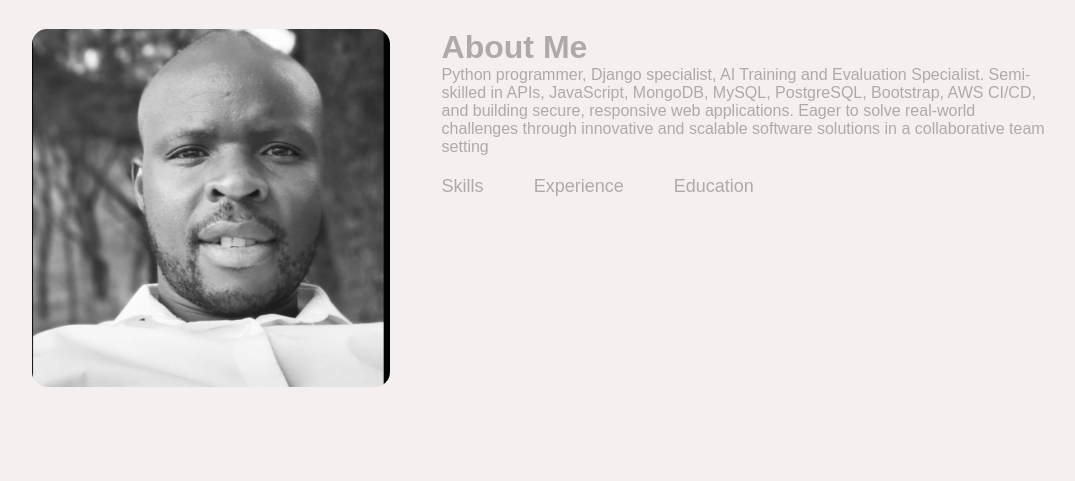
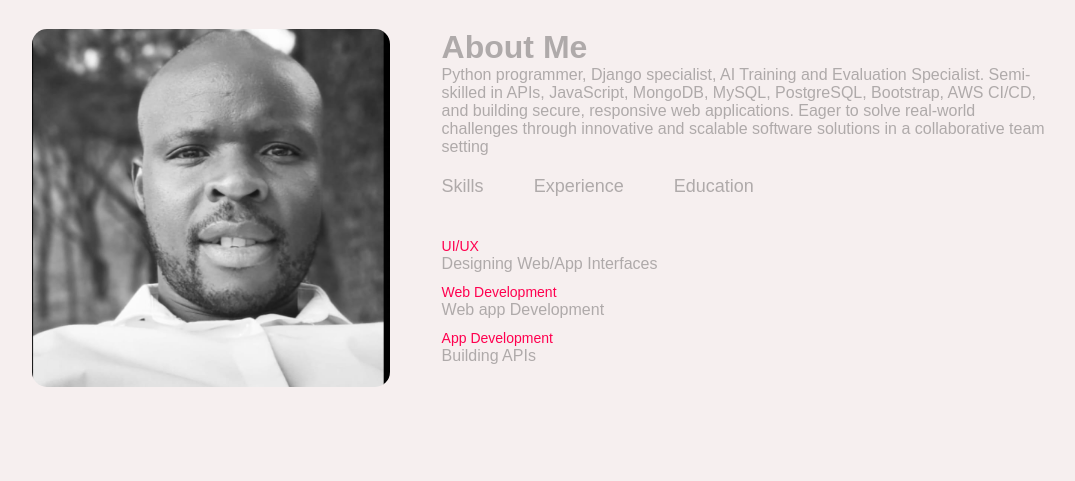
Before and after one commit to pasej5/devmat_tech, a Django app: page /portfolio/ in a window 1280 px wide. Shown: the part 861-1342 px from the top of the page, without its empty margins (96-1171 px from the left). Run offline with Django 3.2, Linux system fonts and the light colour scheme.

Commit message:
display for skills section

```diff
--- a/portfolio/static/portfolio/css/style.css
+++ b/portfolio/static/portfolio/css/style.css
@@ -130,3 +130,6 @@ nav ul li a:hover::after {
 .tab-contents {
   display: none;
 }
+.tab-contents.active-tab {
+  display: block;
+}
--- a/portfolio/templates/portfolio/index.html
+++ b/portfolio/templates/portfolio/index.html
@@ -71,7 +71,7 @@
               <p class="tab-links"> Experience</p>
               <p class="tab-links"> Education</p>
             </div>
-            <div class="tab-contents">
+            <div class="tab-contents active-tab">
               <ul>
                 <li><span>UI/UX</span><br>Designing Web/App Interfaces</li>
                 <li><span>Web Development</span><br>Web app Development</li>
```
